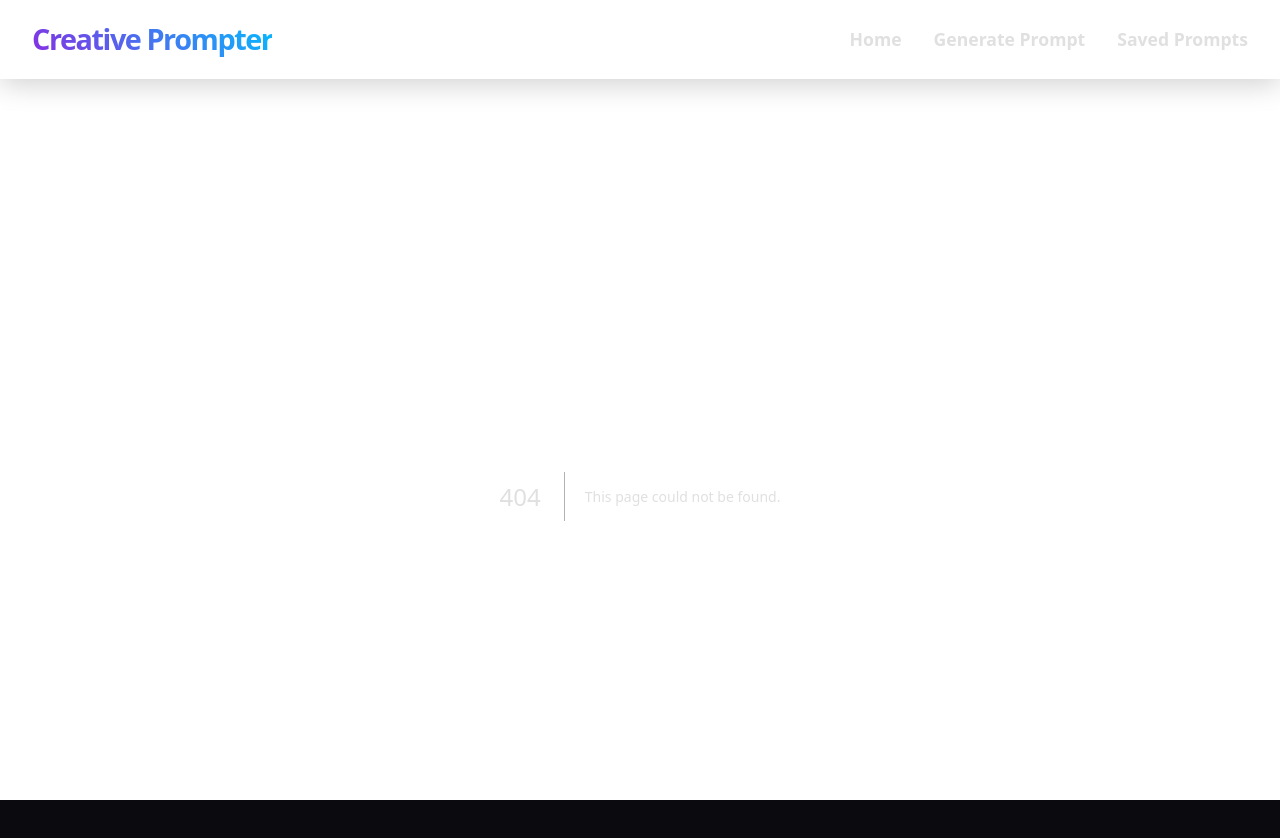
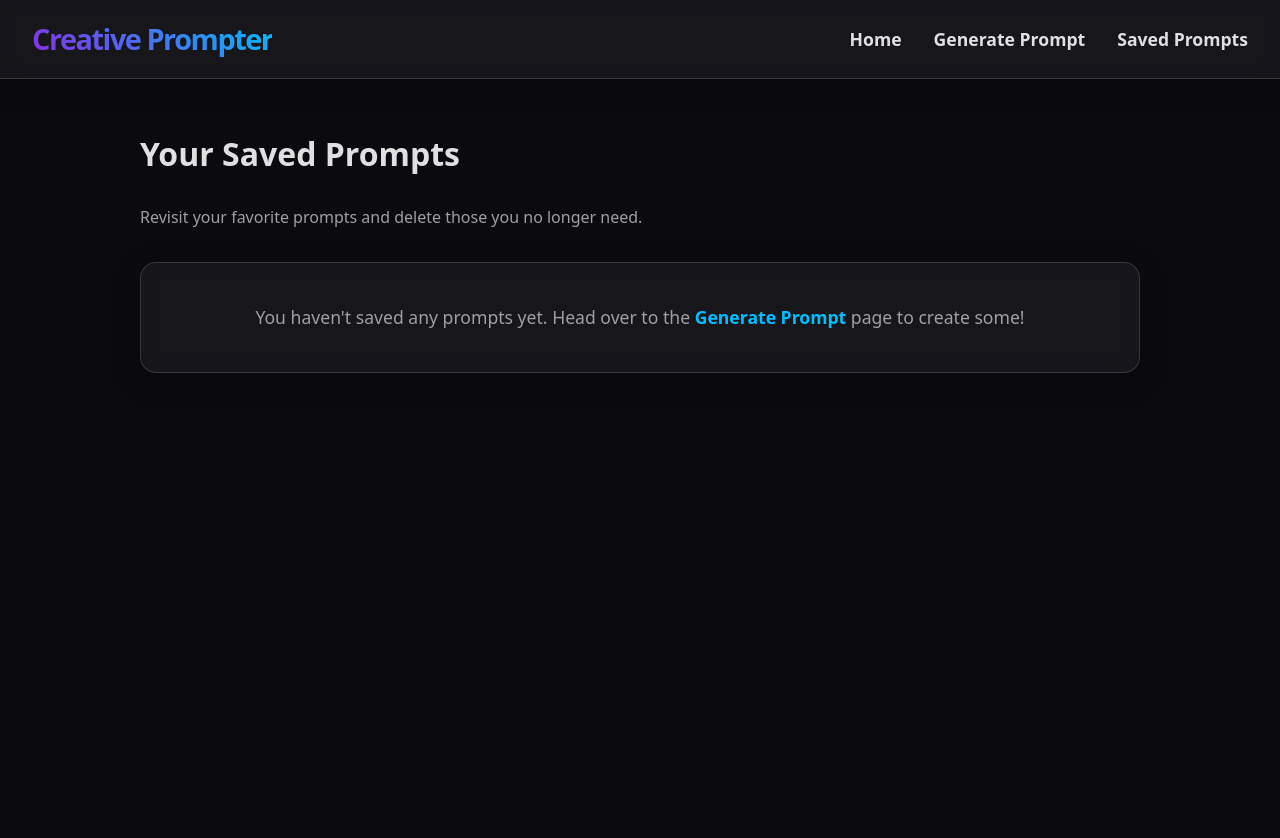
Before and after one commit to sahudevansh21/creative-prompt-generator, a Next.js app: page /saved in a window 1280 px wide. Before the commit this address had no page. Shown: the top 838 px of the page. After the commit the page ends 800 px from the top, so only its background shows below. Built offline with nearby package versions, Linux system fonts and the light colour scheme.

Commit message:
Add app/saved/page.js

```diff
--- /dev/null
+++ b/app/saved/page.js
@@ -0,0 +1,48 @@
+"use client";
+
+import { useState, useEffect } from 'react';
+import Link from 'next/link';
+
+export default function SavedPromptsPage() {
+  const [savedPrompts, setSavedPrompts] = useState([]);
+
+  useEffect(() => {
+    const storedPrompts = JSON.parse(localStorage.getItem('creativePrompts') || '[]');
+    setSavedPrompts(storedPrompts);
+  }, []);
+
+  const deletePrompt = (promptToDelete) => {
+    const updatedPrompts = savedPrompts.filter((prompt) => prompt !== promptToDelete);
+    setSavedPrompts(updatedPrompts);
+    localStorage.setItem('creativePrompts', JSON.stringify(updatedPrompts));
+  };
+
+  return (
+    <div style={{ maxWidth: '1000px', margin: '2rem auto' }}>
+      <h1>Your Saved Prompts</h1>
+      <p style={{ color: 'var(--text-muted)', marginBottom: '2rem' }}>
+        Revisit your favorite prompts and delete those you no longer need.
+      </p>
+
+      {savedPrompts.length === 0 ? (
+        <div className="glass-card" style={{ textAlign: 'center' }}>
+          <p style={{ fontSize: '1.1rem', color: 'var(--text-muted)' }}>
+            You haven't saved any prompts yet. Head over to the{' '}
+            <Link href="/generate" style={{ color: '#00BFFF', fontWeight: 'bold' }}>Generate Prompt</Link> page to create some!
+          </p>
+        </div>
+      ) : (
+        <div className="grid-container">
+          {savedPrompts.map((prompt, index) => (
+            <div key={index} className="glass-card">
+              <p style={{ fontSize: '1.1rem', marginBottom: '1.5rem' }}>{prompt}</p>
+              <button onClick={() => deletePrompt(prompt)} className="btn btn-delete">
+                Delete
+              </button>
+            </div>
+          ))}
+        </div>
+      )}
+    </div>
+  );
+}
```
